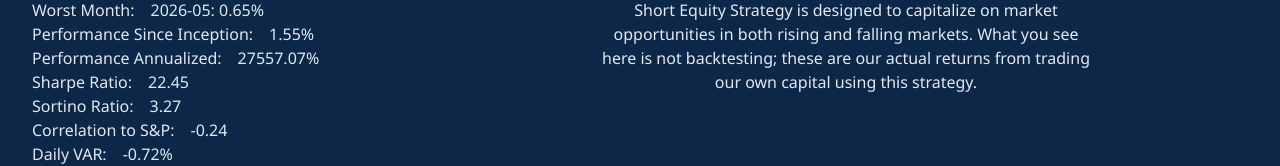
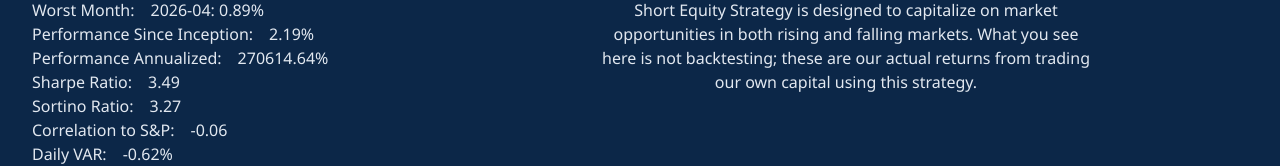
Before and after one commit to LuxSire/Trading_Strategy, a React (Vite) app: page /Trading_Strategy/performance in a window 1280 px wide. Shown: the part 508-674 px from the top of the page. Built offline with nearby package versions, Linux system fonts and the light colour scheme.

Commit message:
new returns for May

```diff
--- a/src/Helpers.jsx
+++ b/src/Helpers.jsx
@@ -85,7 +85,7 @@
           header: false,
           skipEmptyLines: true,
           complete: (results) => {
-            if (!results.data.length) { console.warn('[loadReturnsCSV] No rows.'); return; }
+            if (!results.data.length) { return; }
             const data = results.data.filter(r => r.some(c => c && c.trim() !== ''));
             let rows = data;
             if (rows.length && (rows[0][0].toLowerCase().includes('date') || rows[0][1].toLowerCase().includes('return') || rows[0][1].toLowerCase().includes('value'))) {
@@ -112,9 +112,7 @@
               parsedDates.push(iso);
               parsedDailyReturns.push(value);
             });
-            if (euDateConvertedCount) console.log(`[loadReturnsCSV] Converted ${euDateConvertedCount} EU date formats.`);
             const nanCount = parsedDailyReturns.filter(v=>isNaN(v)).length;
-            if (nanCount) console.warn(`[loadReturnsCSV] NaN daily returns count: ${nanCount}`);
             setDates(parsedDates);
             setDailyReturns(parsedDailyReturns);
           },
@@ -154,7 +152,7 @@
 
 export const parseInlineFallback = (setDates, setDailyReturns) => {
   const inlineCsv = `Date,Start Balance,Gain / Loss,End Balance ,Basis Points ,Daily Gain / Loss\n2024-01-10,3'000'000.00,-0.05,2'999'999.95,-0,-0.00%\n2024-01-11,2'999'999.95,1.08,3'000'001.03,0,0.00%\n2024-01-12,3'000'001.03,0.48,3'000'001.51,0,0.00%\n2024-01-16,3'000'001.51,4'668.21,3'004'669.72,16,0.16%\n2024-01-17,3'004'669.72,126.28,3'004'796.00,0,0.00%`;
-  console.warn('[loadReturnsCSV] Using inline fallback CSV data.');
+
   Papa.parse(inlineCsv, {
     header: true,
     skipEmptyLines: true,
@@ -234,9 +232,14 @@
 };
 
 // Sharpe ratio using global Returns and RF
-export const calculateSharpeRatio = (monthlyReturnsArr = null, sp500ReturnsArr = null, rfReturnsArr = null) => {
-  // Use passed monthlyReturnsArr if available, otherwise calculate
-  if (!monthlyReturnsArr) {
+export const calculateSharpeRatio = (dailyReturnsArr = null, sp500ReturnsArr = null, rfReturnsArr = null) => {
+  // Accept objects with `.returns` (e.g., { dates: [], returns: [] }) or raw arrays
+  if (dailyReturnsArr && typeof dailyReturnsArr === 'object' && Array.isArray(dailyReturnsArr.returns)) {
+    dailyReturnsArr = dailyReturnsArr.returns;
+  }
+
+  // Load Returns if not provided
+  if (!dailyReturnsArr || !Array.isArray(dailyReturnsArr) || dailyReturnsArr.length === 0) {
     if (!Returns.dates.length || !Returns.returns.length) {
       loadCSV(
         dates => Returns.dates = dates,
@@ -245,40 +248,133 @@
       );
       return 'Loading Returns...';
     }
-    monthlyReturnsArr = calculateMonthlyReturns(Returns.dates, Returns.returns);
+    dailyReturnsArr = Returns.returns;
   }
-  let rfAvg;
-  if (rfReturnsArr && rfReturnsArr.length) {
-    rfAvg = rfReturnsArr.reduce((a, b) => a + b, 0) / rfReturnsArr.length / 12;
-  } else {
-    if (!RF.returns.length) {
+
+  // If caller passed monthly objects [{period, return}], compute Sharpe on monthly series
+  if (dailyReturnsArr && dailyReturnsArr.length && typeof dailyReturnsArr[0] === 'object' && dailyReturnsArr[0].hasOwnProperty('return')) {
+    const monthly = dailyReturnsArr.map(r => Number(r.return)).filter(v => !isNaN(v));
+    if (!monthly.length) return '0';
+    // compute rf monthly average
+    let rfAvg = 0;
+    if (rfReturnsArr) {
+      if (Array.isArray(rfReturnsArr) && rfReturnsArr.length) rfAvg = rfReturnsArr.reduce((a,b)=>a+Number(b||0),0)/rfReturnsArr.length;
+      else if (rfReturnsArr && Array.isArray(rfReturnsArr.returns) && rfReturnsArr.returns.length) rfAvg = rfReturnsArr.returns.reduce((a,b)=>a+Number(b||0),0)/rfReturnsArr.returns.length;
+    } else if (RF && Array.isArray(RF.returns) && RF.returns.length) {
+      rfAvg = RF.returns.reduce((a,b)=>a+Number(b||0),0)/RF.returns.length;
+    }
+    const meanMonthly = monthly.reduce((a,b)=>a+b,0)/monthly.length;
+    const excessReturn = meanMonthly - rfAvg;
+    const varianceMonthly = monthly.reduce((a,b)=>a+Math.pow(b-meanMonthly,2),0)/monthly.length;
+    const stdDevMonthly = Math.sqrt(varianceMonthly);
+    const annualizedExcessReturn = excessReturn * 12;
+    const annualizedStdDev = stdDevMonthly * Math.sqrt(12);
+    const result = (annualizedStdDev === 0 ? 0 : (annualizedExcessReturn / annualizedStdDev)).toFixed(2);
+    return result;
+  }
+
+  // Resolve RF average daily rate (accept array or object)
+  let rfDailyAvg = 0;
+  if (rfReturnsArr) {
+    if (Array.isArray(rfReturnsArr) && rfReturnsArr.length) {
+      rfDailyAvg = rfReturnsArr.reduce((a, b) => a + b, 0) / rfReturnsArr.length;
+    } else if (rfReturnsArr && Array.isArray(rfReturnsArr.returns) && rfReturnsArr.returns.length) {
+      rfDailyAvg = rfReturnsArr.returns.reduce((a, b) => a + b, 0) / rfReturnsArr.returns.length;
+    }
+  }
+
+  // If still no RF data, try the global RF loader
+  if (!rfDailyAvg && (!RF.returns || !RF.returns.length)) {
     loadCSV(
       dates => RF.dates = dates,
       returns => RF.returns = returns,
       '/RF.csv'
     );
+    // don't block UI; return loading message
     return 'Loading RF...';
   }
-    rfAvg = RF.returns.reduce((a, b) => a + b, 0) / RF.returns.length / 12;
+  if (!rfDailyAvg && RF.returns && RF.returns.length) {
+    rfDailyAvg = RF.returns.reduce((a, b) => a + b, 0) / RF.returns.length;
   }
-  const monthly = monthlyReturnsArr.map(r => r.return);
-  if (!monthly.length) return '0';
-  const meanMonthly = monthly.reduce((a, b) => a + b, 0) / monthly.length;
-  const excessReturn = meanMonthly - rfAvg;
-  const varianceMonthly = monthly.reduce((a, b) => a + Math.pow(b - meanMonthly, 2), 0) / monthly.length;
-  const stdDevMonthly = Math.sqrt(varianceMonthly);
-  const annualizedExcessReturn = excessReturn * 12;
-  const annualizedStdDev = stdDevMonthly * Math.sqrt(12);
-  const result = (annualizedStdDev === 0 ? 0 : (annualizedExcessReturn / annualizedStdDev)).toFixed(2);
-  return result;
+
+  // If RF appears to be an annual rate (e.g. ~0.04 for 4%), convert to daily
+  if (rfDailyAvg > 0.01) {
+    console.log('[Sharpe] detected annual RF, converting to daily by dividing by 252. rfDailyAvg(before):', rfDailyAvg);
+    rfDailyAvg = rfDailyAvg / 252;
+    console.log('[Sharpe] rfDailyAvg(after):', rfDailyAvg);
+  }
+
+  // Calculate mean and std on daily returns
+  const clean = dailyReturnsArr.map(Number).filter(v => typeof v === 'number' && !isNaN(v));
+  if (!clean.length) {
+    console.log('[Sharpe] no numeric daily returns found; raw sample:', dailyReturnsArr.slice(0,5));
+    return '0';
+  }
+  const meanDaily = clean.reduce((a, b) => a + b, 0) / clean.length;
+  const varianceDaily = clean.reduce((a, b) => a + Math.pow(b - meanDaily, 2), 0) / clean.length;
+  const stdDevDaily = Math.sqrt(varianceDaily);
+
+  console.log('[Sharpe] dailyCount:', clean.length, 'meanDaily:', meanDaily, 'stdDevDaily:', stdDevDaily, 'rfDailyAvg:', rfDailyAvg);
+
+  // Excess return and annualization (252 trading days)
+  const excessDaily = meanDaily - (rfDailyAvg || 0);
+  const annualizedExcess = excessDaily * 252;
+  const annualizedStd = stdDevDaily * Math.sqrt(252);
+
+  if (annualizedStd === 0) {
+    console.log('[Sharpe] annualized standard deviation is zero — cannot compute Sharpe. annualizedStd, annualizedExcess:', annualizedStd, annualizedExcess);
+  }
+  const ratio = (annualizedStd === 0 ? 0 : (annualizedExcess / annualizedStd));
+  const out = ratio.toFixed(2);
+  console.log('[Sharpe] result:', out);
+  return out;
 };
 
 // Helper to export Sharpe ratio for Trading.jsx
-export const getSharpeRatioWithRF = (monthlyReturns, rfReturns) => {
-  // monthlyReturns: array of { period, return }
-  // rfReturns: array of numbers (monthly risk-free rates)
-  const monthly = monthlyReturns.map(r => r.return);
-  return calculateSharpeRatio(monthly, rfReturns);
+export const getSharpeRatioWithRF = (dailyReturns, rfReturns) => {
+  // Accept objects with `.returns`
+  if (dailyReturns && typeof dailyReturns === 'object' && Array.isArray(dailyReturns.returns)) {
+    dailyReturns = dailyReturns.returns;
+  }
+  if (!dailyReturns || !Array.isArray(dailyReturns) || dailyReturns.length === 0) {
+    if (!Returns.returns.length) {
+      loadCSV(
+        dates => Returns.dates = dates,
+        returns => Returns.returns = returns,
+        '/Returns.csv'
+      );
+      return 'Loading Returns...';
+    }
+    dailyReturns = Returns.returns;
+  }
+
+  // Normalize rf input into a single daily average value
+  const toDailyRF = (arr) => {
+    const clean = (arr || []).map(Number).filter(v => typeof v === 'number' && !isNaN(v));
+    if (!clean.length) return 0;
+    const mean = clean.reduce((a,b)=>a+b,0)/clean.length;
+    // Heuristics:
+    // - if RF series length matches daily series or is long (>=200), assume it's already daily
+    if (clean.length === dailyReturns.length || clean.length >= 200) return mean;
+    // - if values look like small decimals (<=0.1), treat as annual decimals and convert to daily
+    if (mean <= 0.1) return mean / 252;
+    // - otherwise treat as percentage (e.g. 2.5 -> 2.5%) then convert to decimal annual and to daily
+    return (mean / 100) / 252;
+  };
+
+  let rfDailyAvg = 0;
+  if (rfReturns) {
+    if (Array.isArray(rfReturns)) rfDailyAvg = toDailyRF(rfReturns);
+    else if (rfReturns && Array.isArray(rfReturns.returns)) rfDailyAvg = toDailyRF(rfReturns.returns);
+  }
+  if (!rfDailyAvg && RF && Array.isArray(RF.returns) && RF.returns.length) {
+    rfDailyAvg = toDailyRF(RF.returns);
+  }
+
+
+
+  // Pass daily returns and RF as array containing daily avg to calculateSharpeRatio
+  return calculateSharpeRatio(dailyReturns, null, [rfDailyAvg]);
 };
 
 export const calculateMonthlyReturns = (dates, dailyReturns) => {
--- a/src/Trading.jsx
+++ b/src/Trading.jsx
@@ -44,13 +44,6 @@
         `${import.meta.env.BASE_URL}SP500.csv`
     );
   }, []);
-
-  // Debug: Log loaded datasets
-  useEffect(() => {
-    console.log('Returns:', returnsData);
-    console.log('RF:', rfData);
-    console.log('SP500:', sp500Data);
-  }, [returnsData, rfData, sp500Data]);
   // State hooks
   const [performanceData, setPerformanceData] = useState([]);
   const [dailyReturns, setDailyReturns] = useState([]);
@@ -77,19 +70,16 @@
   }, [returnsData]);
 
   useEffect(() => {
-    console.log('[effect dates/dailyReturns] Triggered. dates.length =', dates.length, 'dailyReturns.length =', dailyReturns.length);
     if (!dates.length || !dailyReturns.length) {
-      if (!dates.length) console.log('[effect dates/dailyReturns] dates array still empty');
-      if (!dailyReturns.length) console.log('[effect dates/dailyReturns] dailyReturns array still empty');
+      if (!dates.length) {}
+      if (!dailyReturns.length) {}
       return;
     }
-    console.log('[effect dates/dailyReturns] Sample dates:', dates.slice(0,5));
-    console.log('[effect dates/dailyReturns] Sample dailyReturns:', dailyReturns.slice(0,5));
-    console.log('[effect dates/dailyReturns] Daily Returns (full):', dailyReturns);
+
 
     // Calculate monthly returns
     const monthly = calculateMonthlyReturns(dates, dailyReturns);
-    console.log('[effect dates/dailyReturns] Calculated monthly returns:', monthly);
+
     setMonthlyReturns(monthly);
 
     // Calculate cumulative returns
@@ -98,16 +88,13 @@
       cumulative *= (1 + dailyReturn );
       return ((cumulative - 1) ); // Convert back to percentage
     });
-    console.log('[effect dates/dailyReturns] Calculated cumulative returns:', cumulativeArray.slice(0,5));
+
     setCumulativeReturns(cumulativeArray);
   }, [dates, dailyReturns]);
 
   useEffect(() => {
-    console.log('[effect monthlyReturns] Triggered. monthlyReturns.length =', monthlyReturns.length);
     if (!monthlyReturns.length) return;
-    console.log('[effect monthlyReturns] monthlyReturns:', monthlyReturns);
     const tableData = formatTableData(monthlyReturns);
-    console.log('[effect monthlyReturns] Formatted performance table data:', tableData);
     setPerformanceData(tableData);
 
     // Calculate best and worst months
@@ -142,12 +129,12 @@
       perfAnnualized,
       inceptionDate: fundStats.inceptionDate || 'Sep. 1st, 2026'
     };
-    console.log('[effect monthlyReturns] Computed fund stats:', stats);
+
     setFundStats(stats);
   }, [monthlyReturns, dailyReturns]);
 
   // Calculate Sharpe, Sortino, and Correlation to S&P using monthlyReturns
-  const sharpeRatio = calculateSharpeRatio(monthlyReturns,sp500Data,rfData);
+  const sharpeRatio = calculateSharpeRatio(dailyReturns,sp500Data,rfData);
   const sortinoRatio = calculateSortinoRatio(dailyReturns);
   const correlationSP500 = calculateCorrelation(dailyReturns, sp500Data.returns);
 
@@ -271,7 +258,7 @@
               </tr>
             </thead>
             <tbody>
-              {console.log('[render] performanceData length:', performanceData.length, 'sample:', performanceData.slice(0,2))}
+              {null}
               {performanceData.map((row, index) => (
                 <tr key={index}>
                   <td className="year-cell">{row.year}</td>
```
Also changed, not shown: public/Returns.csv, 1 other file (tests, documents, lock files or other folders). Lines whose indentation alone changed are shown as unchanged.
